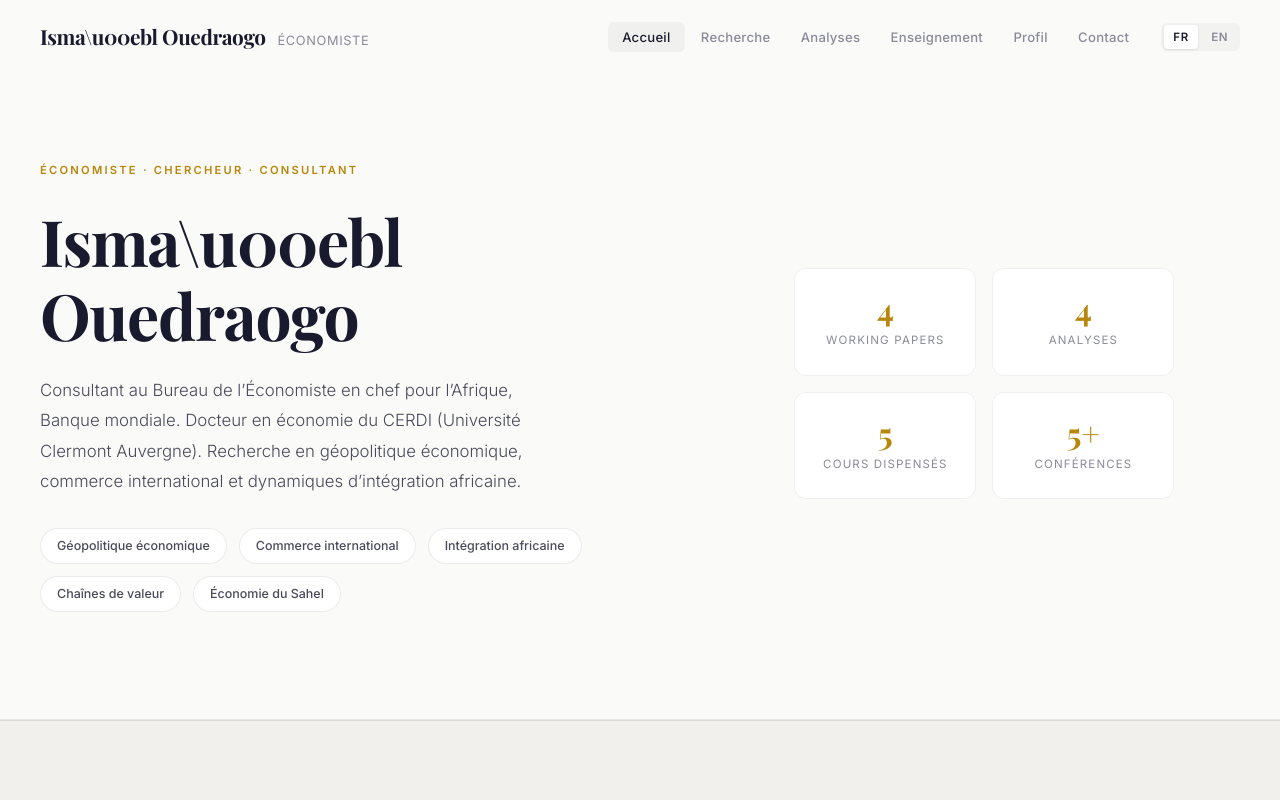
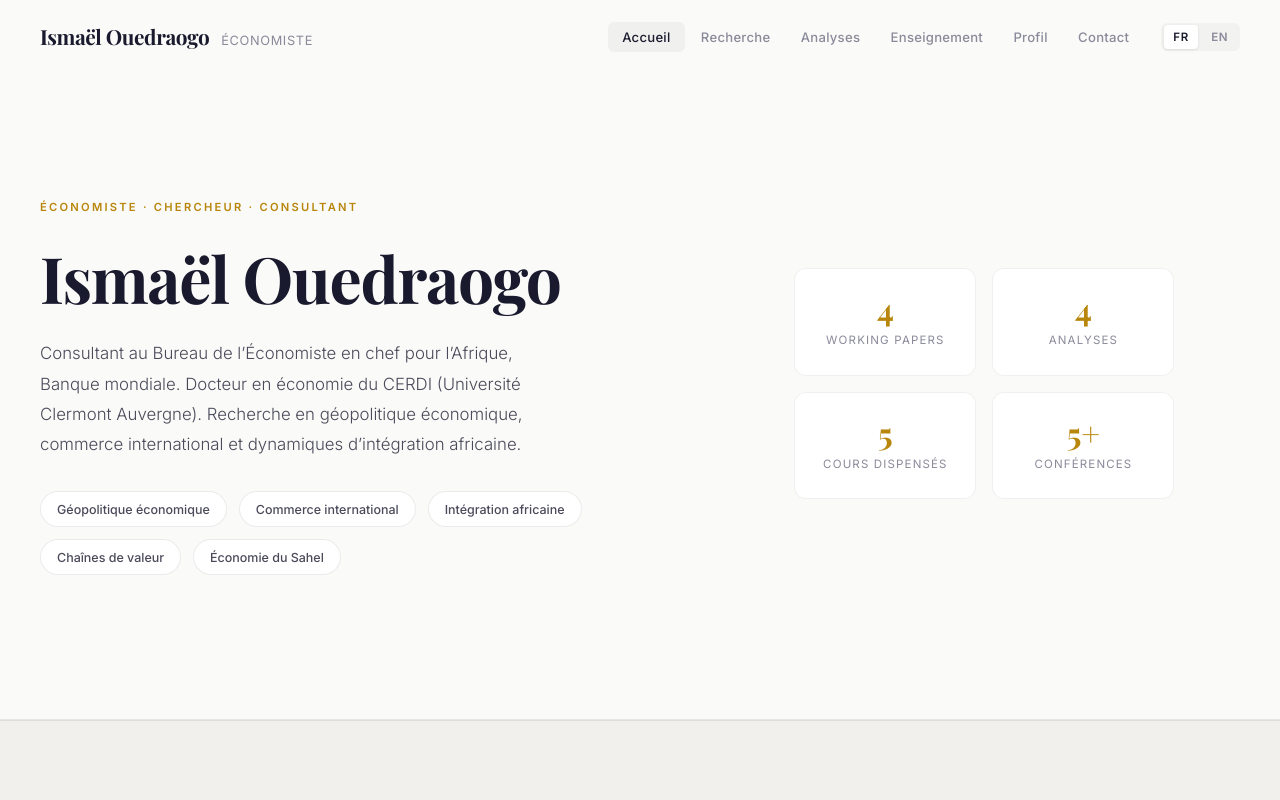
Before and after one commit to ismaelux/ismael-ouedraogo-site, a React (Vite) app: page / in a window 1280 px wide. Shown: the top 800 px of the page. Built offline with nearby package versions, Linux system fonts and the light colour scheme.

Commit message:
fix: affichage correct du tréma dans Ismaël

```diff
--- a/src/App.jsx
+++ b/src/App.jsx
@@ -431,7 +431,7 @@ export default function AcademicSite() {
 
       <nav className={`nav ${scrolled ? "scrolled" : ""}`}>
         <div className="nav-inner">
-          <a className="nav-logo" onClick={() => scrollTo("home")}>Isma\u00ebl Ouedraogo<span>{t.navSubtitle}</span></a>
+          <a className="nav-logo" onClick={() => scrollTo("home")}>Ismaël Ouedraogo<span>{t.navSubtitle}</span></a>
           <button className="mobile-toggle" onClick={() => setMobileMenuOpen(!mobileMenuOpen)}>{mobileMenuOpen ? "\u2715" : "\u2630"}</button>
           <div className={`nav-links ${mobileMenuOpen ? "open" : ""}`}>
             {NAV_ITEMS.map(n => (<button key={n.id} className={`nav-link ${activeSection === n.id ? "active" : ""}`} onClick={() => scrollTo(n.id)}>{n.label}</button>))}
@@ -447,7 +447,7 @@ export default function AcademicSite() {
         <div className="hero-content">
           <div>
             <div className="hero-tag">{t.heroTag}</div>
-            <h1>Isma\u00ebl Ouedraogo</h1>
+            <h1>Ismaël Ouedraogo</h1>
             <p className="hero-subtitle">{t.heroSubtitle}</p>
             <div className="hero-fields">
               {t.heroFields.map(e => (<span key={e} className="hero-field">{e}</span>))}
@@ -607,7 +607,7 @@ export default function AcademicSite() {
         <div className="about-grid">
           <FadeIn delay={100}>
             <div className="about-sidebar">
-              <div className="about-photo-frame"><img src="/photo-ismael.jpg" alt="Isma\u00ebl Ouedraogo" style={{ width: '100%', height: '100%', objectFit: 'cover' }} onError={(e) => { e.target.style.display = 'none'; e.target.parentElement.innerHTML = '<span style="font-family: Playfair Display, serif; font-size: 4rem; font-weight: 700; color: #B8860B; opacity: 0.3;">IO</span>'; }} /></div>
+              <div className="about-photo-frame"><img src="/photo-ismael.jpg" alt="Ismaël Ouedraogo" style={{ width: '100%', height: '100%', objectFit: 'cover' }} onError={(e) => { e.target.style.display = 'none'; e.target.parentElement.innerHTML = '<span style="font-family: Playfair Display, serif; font-size: 4rem; font-weight: 700; color: #B8860B; opacity: 0.3;">IO</span>'; }} /></div>
               <div className="about-compact">
                 <div className="about-role">
                   <div><div className="about-role-title">{t.roleConsultant}</div><div className="about-role-org">{t.orgWB}</div></div>
@@ -660,7 +660,7 @@ export default function AcademicSite() {
       </div>
 
       <footer className="footer">
-        <div className="footer-brand">Isma\u00ebl Ouedraogo</div>
+        <div className="footer-brand">Ismaël Ouedraogo</div>
         <p>{t.heroTag}</p>
         <p style={{ marginTop: "0.5rem" }}>{"\u00A9"} {new Date().getFullYear()}</p>
       </footer>
```
Also changed, not shown: vite.config.js.timestamp-1776606141350-30e5f0f18fdc.mjs (added, +10 -0 lines), vite.config.js.timestamp-1776606154949-c46a0915ace01.mjs (added, +10 -0 lines).
